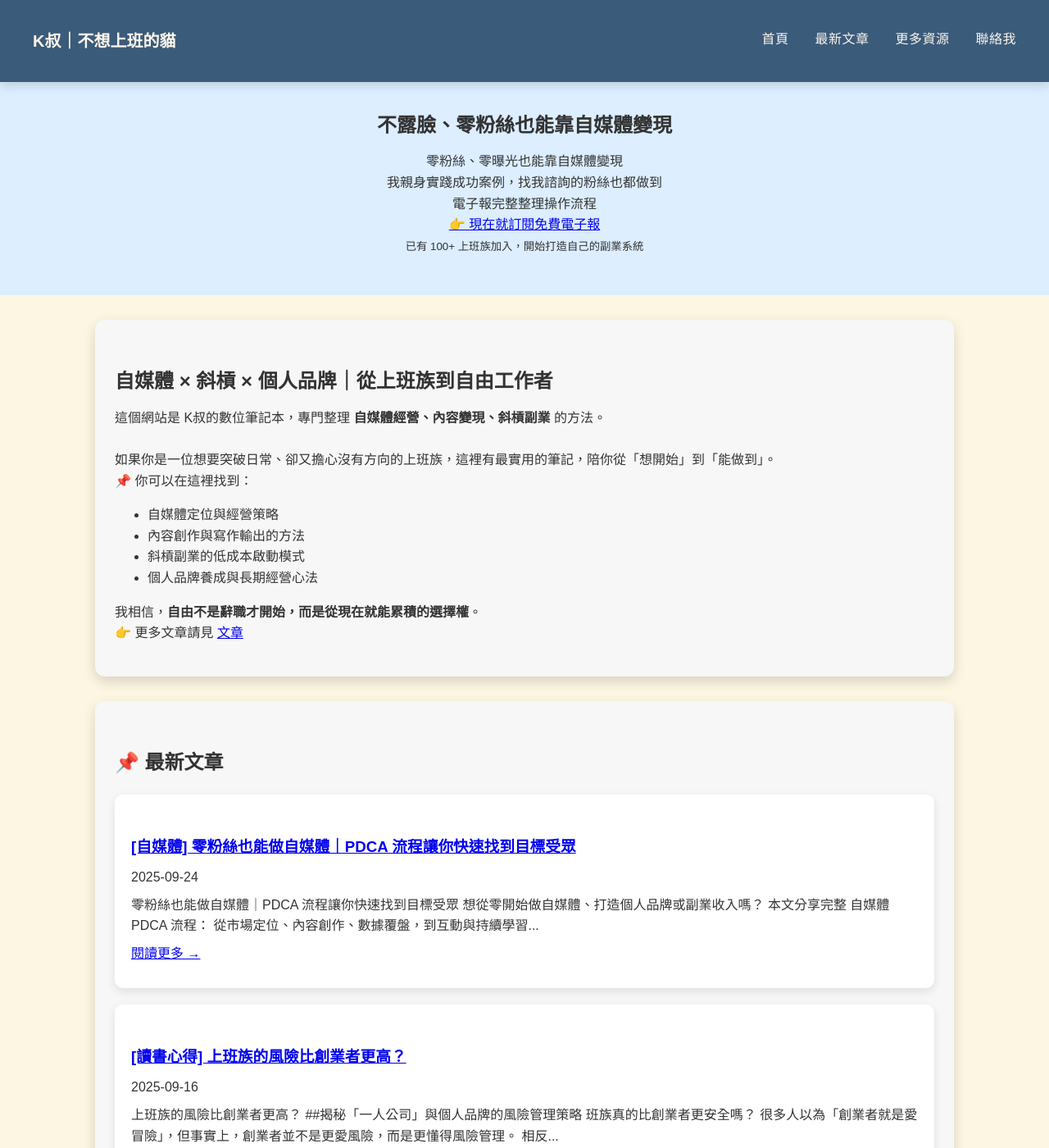
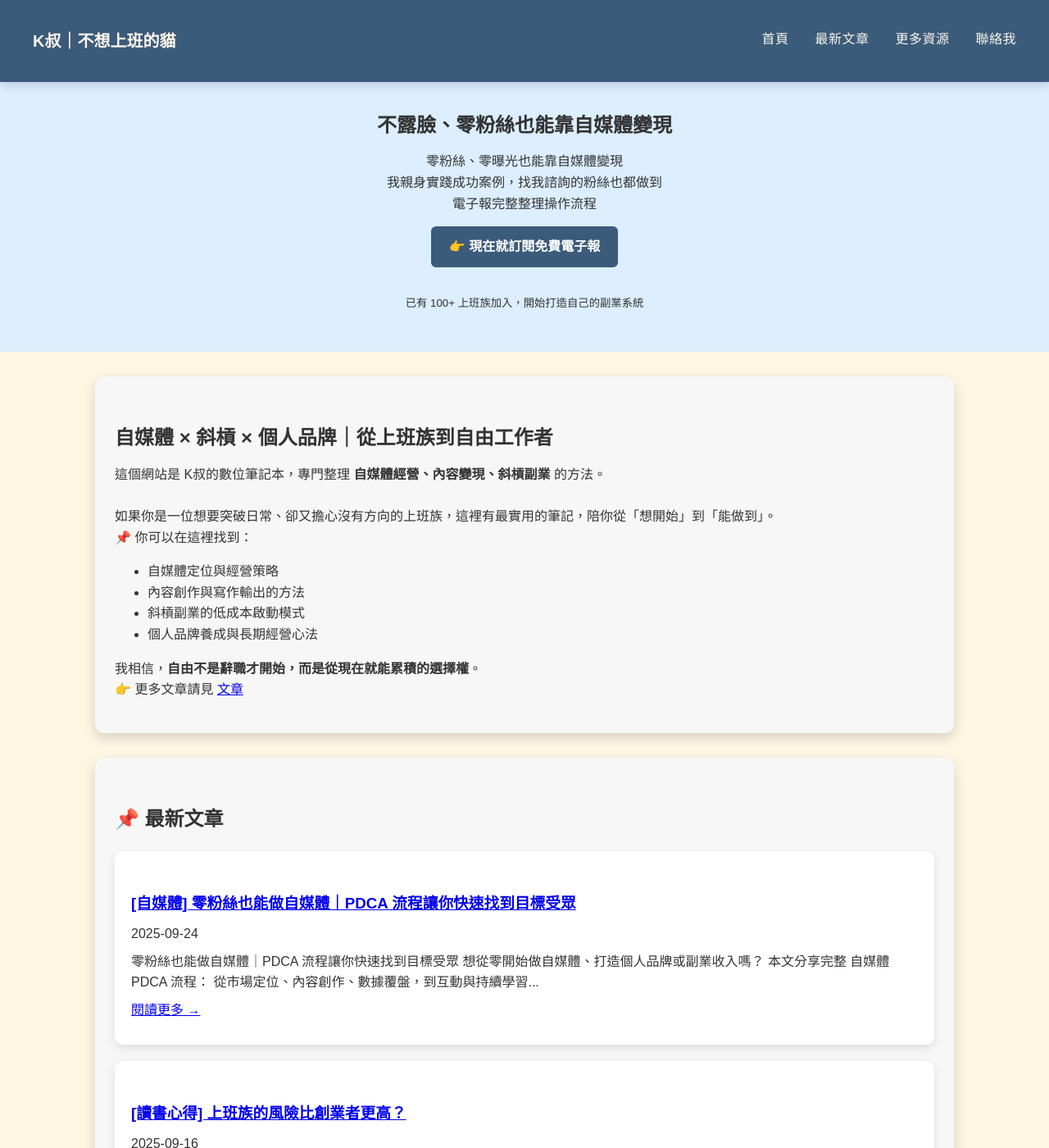
Before and after one commit to KenHAI666/Runing9TO5, a Jekyll site: the page built from index.md, in a window 1280 px wide and 1400 px high. Shown: the whole window at 82% size. Built offline with Jekyll 4.4.1, drawn with Linux system fonts in a browser that asks for light colours.

Commit message:
Update style.css

```diff
--- a/assets/css/style.css
+++ b/assets/css/style.css
@@ -160,8 +160,7 @@ p {
 }
 
 /* 卡片內外部連結按鈕 */
-.card-section .btn-external,
-.card-section-1 .btn-external {
+.btn-external {
   display: inline-block;
   padding: 10px 20px;
   background-color: #3B5B7A; /* 灰藍色底 */
@@ -175,8 +174,7 @@ p {
   margin-top: 15px;
 }
 
-.card-section .btn-external:hover,
-.card-section-1 .btn-external:hover {
+.btn-external:hover {
   background-color: #ffffff; /* 背景變白 */
   color: #3B5B7A;            /* 字變灰藍色 */
   border-color: #3B5B7A;
```
